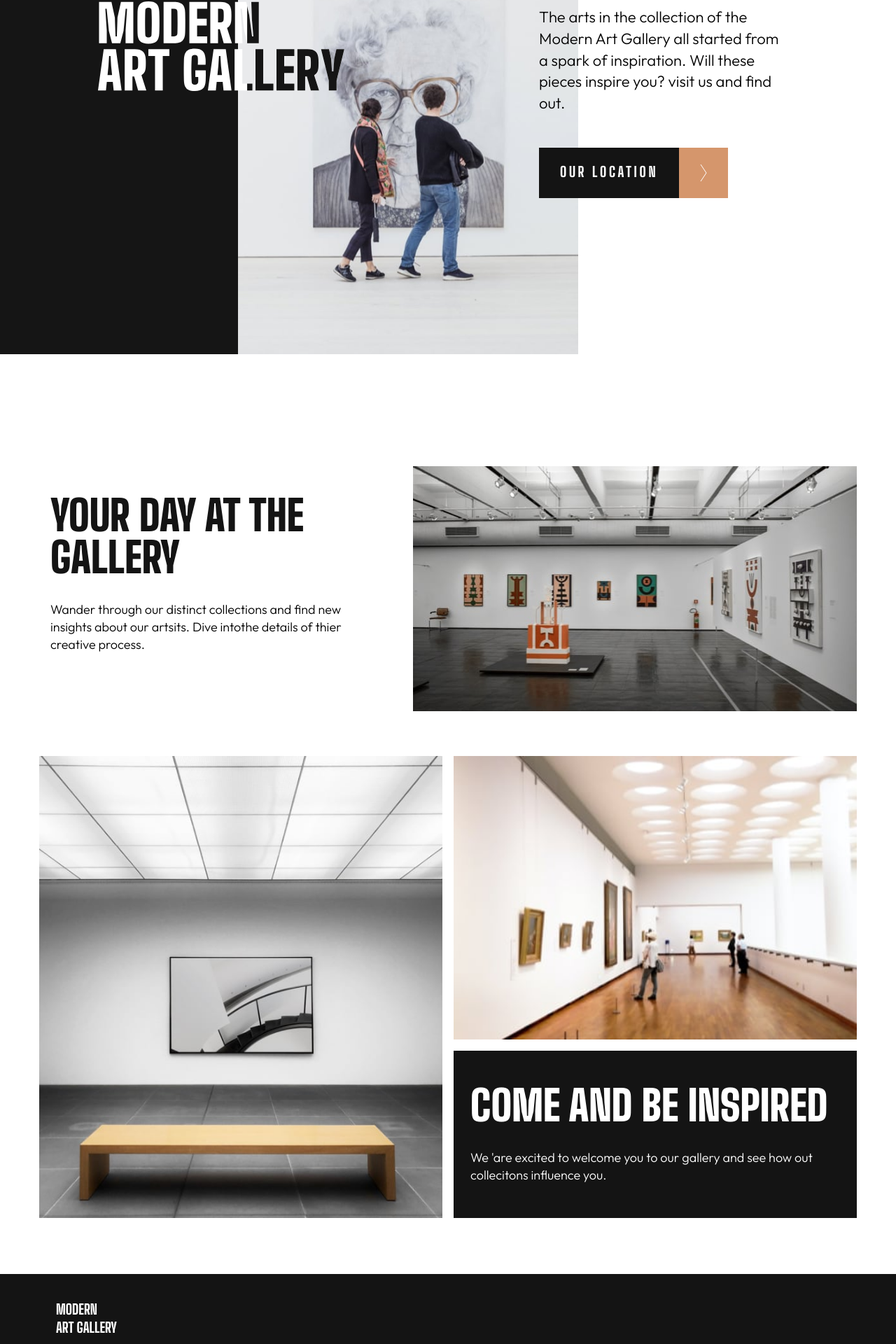
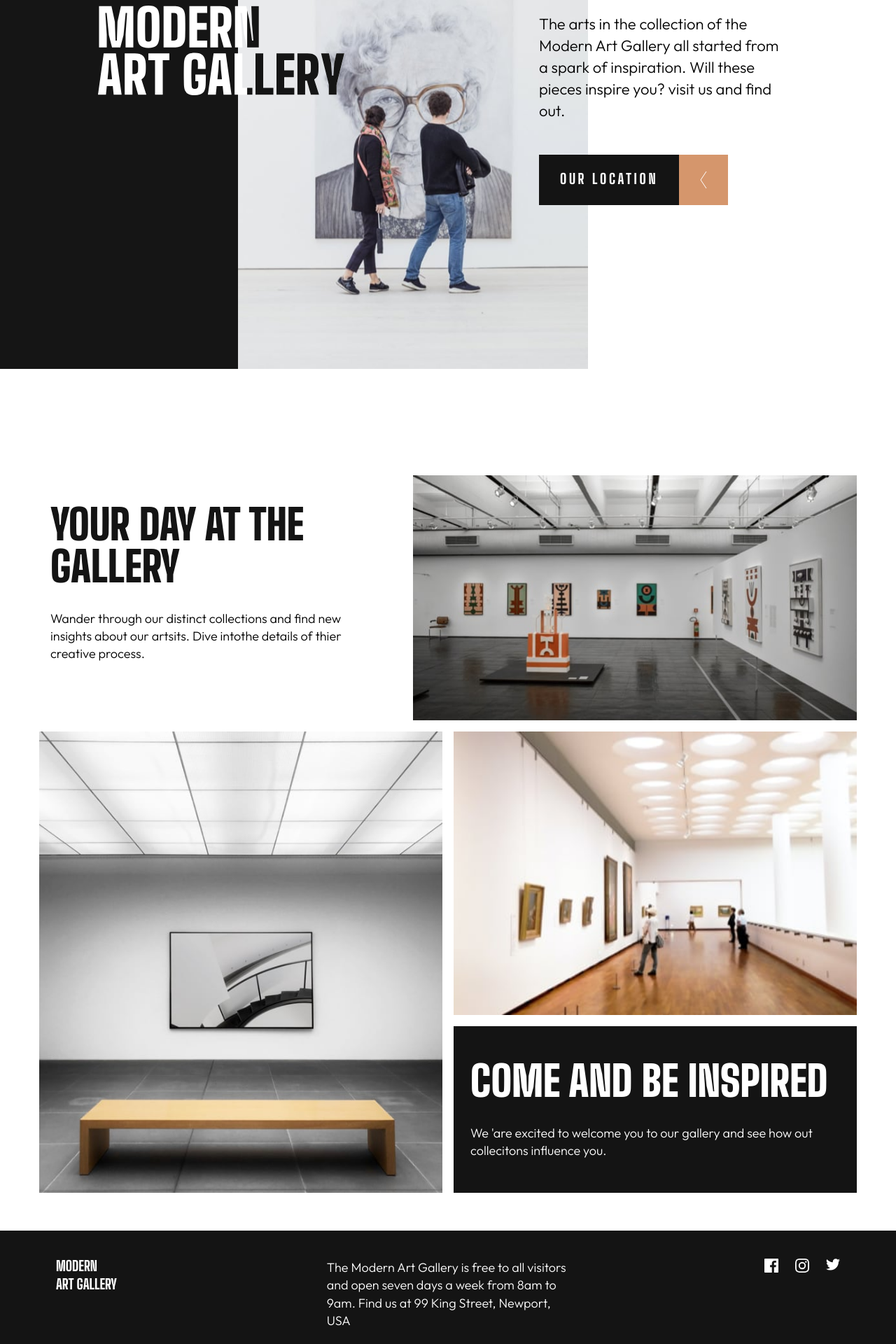
Before and after one commit to cgojk/artgallery, a React (Vite) app: page / in a window 1280 px wide. Shown: the part 214-2134 px from the top of the page at 70% size. Built offline with nearby package versions, Linux system fonts and the light colour scheme.

Commit message:
addign the page location

```diff
--- a/src/App.jsx
+++ b/src/App.jsx
@@ -2,6 +2,7 @@ import { Routes, Route } from "react-router-dom";
 
 import Home from "./pages/Home";
 import Layout from "./components/Layout";
+import Location from "./pages/Location";
 
 export default function App() {
   return (
@@ -9,6 +10,7 @@ export default function App() {
       <Route path="/" element={<Layout />}>
         <Route index element={<Home />} />
         <Route path="home" element={<Home />} />
+        <Route path="location" element={<Location />} />
       </Route>
     </Routes>
   );
--- a/src/components/Footer.jsx
+++ b/src/components/Footer.jsx
@@ -11,13 +11,16 @@ export default function Footer() {
   return (
     <footer className="footer">
         <div className="footer__container container">
-            <div className="footer__info ">
+
+                <div className="title__wraper">
                     <h1 className="footer__title">Modern
                    <span>Art Gallery</span> </h1>
+                </div>
+                <div className="text__wrapper">
+                    <p className="footer__text">The Modern Art Gallery is free to all visitors and open seven days a week from 8am to 9am.  Find us at 99 King Street, Newport, USA</p>
+                </div>
 
-                <p className="footer__text">The Modern Art Gallery is free to all visitors and open seven days a week from 8am to 9am.  Find us at 99 King Street, Newport, USA</p>
 
-            </div>
                 <div className="footer__container--icons">
                         <a href="#" className="footer__icon">
                             <img src={facebookIcon} alt="Facebook" />
@@ -29,8 +32,6 @@ export default function Footer() {
                             <img src={twitterIcon} alt="Twitter" />
                         </a>
 
-
-
                 </div>
         </div>
     </footer>
--- a/src/components/Hero.jsx
+++ b/src/components/Hero.jsx
@@ -10,6 +10,7 @@ import heroImageDesktop2x from "../assets/desktop/image-hero2x.jpg";
 import iconarrow from "../assets/icon-arrow-right.svg";
 import logolight from "../assets/logo-light.svg";
 import logoDark from "../assets/logo-dark.svg";
+import ArrowButton from "./UI/ArrowButton";
 
 import { Link } from "react-router-dom";
 
@@ -41,24 +42,16 @@ return (
       <div className="container__info">
         <div className="title__container--info">
           <img src={logolight} alt="Logo Light" className="logo__light" />
-          <div className="logo__dark--wrapper">
           <img src={logoDark} alt="Logo Dark" className="logo__dark" />
-       </div>
+
           </div>
           <div className="info-button">
             <p className="hero__description">
                 The arts in the collection of the Modern Art Gallery all started from a spark of inspiration.  Will these pieces inspire you? visit us and find out.
             </p>
-          <Link to="/location" className="button__container">
-              <span className="hero__button">Our Location</span>
-              <span className="hero__button-line">
-            <img
-              className="hero__button-icon"
-              src={iconarrow}
-              alt="Arrow Icon"
-            />
-            </span>
-       </Link>
+            <ArrowButton to="/location">
+                Our Location
+            </ArrowButton>
     </div>
  </div>
 </section>
--- /dev/null
+++ b/src/components/UI/ArrowButton.jsx
@@ -0,0 +1,21 @@
+import React from "react";
+import { Link } from "react-router-dom";
+import iconarrow from "../../assets/icon-arrow-left.svg";
+
+export default function ArrowButton({ children, to }) {
+  return (
+    <Link to={to} className="button__container">
+      <span className="hero__button">
+        {children}
+      </span>
+
+      <span className="hero__button-line">
+        <img
+          className="hero__button-icon"
+          src={iconarrow}
+          alt="Arrow"
+        />
+      </span>
+    </Link>
+  );
+}
--- a/src/pages/location.jsx
+++ b/src/pages/location.jsx
@@ -3,16 +3,20 @@ import locationImageMobile from "../assets/mobile/image-map.png";
 import locationImageDesktop from "../assets/desktop/image-map.png";
 import locationImageTablet from "../assets/tablet/image-map.png";
 
+import ArrowButton from "../components/UI/ArrowButton";
 
 export default function Location() {
 
   return (
-    <section className="location">
+    <section className="location container">
         <picture>
             <source media="(min-width: 1024px)" srcSet={locationImageDesktop} />
             <source media="(min-width: 768px)" srcSet={locationImageTablet} />
             <img src={locationImageMobile} alt="Location Image" />
         </picture>
+        <ArrowButton to="/home">
+            Back to Home
+        </ArrowButton>
     </section>
   );
 }
--- a/src/styles/_base.scss
+++ b/src/styles/_base.scss
@@ -12,7 +12,8 @@ body {
 
 
 .layout {
-  min-height: 100vh;
+//   min-height: 100vh;
+ min-height: 100dvh;
   display: flex;
   flex-direction: column;
 //   padding:var(--space-5) 0;
@@ -118,7 +119,7 @@ body {
 .info{
 
   .container__image--info{
-    padding:var(--space-9) var(--space-5);
+   padding: var(--space-7) var(--space-5) var(--space-4);;
             .image__container{
                 overflow:hidden;
                 width: 100%;
@@ -163,7 +164,7 @@ body {
     display:flex;
     flex-direction:column;
     gap:var(--space-9);
-      padding:var(--space-9) var(--space-5);
+      padding:var(--space-2) var(--space-5);
 
     picture{
         overflow:hidden;
@@ -214,12 +215,15 @@ body {
 // ========================FOOTER==============================
 
 .footer{
+    flex-shrink: 0;
+  background-color: var(--grey-900);
+//   margin-top: 0;
     background-color:var(--grey-900);
-    margin-top:var(--space-11);
+     margin-top:var(--space-11);
 
     .footer__container{
-    display:flex;
-    flex-direction:column;
+    display:grid;
+    grid-template-columns: 1fr;
     gap:var(--space-10);
      padding:var(--space-10);
 
--- a/src/styles/_queries.scss
+++ b/src/styles/_queries.scss
@@ -11,8 +11,8 @@
 
     .hero{
       display:grid;
-     min-height: 90svh;
-     height:90svh;
+     min-height: 85svh;
+    //  height:85svh;
 
      grid-template-columns: repeat(12, minmax(0, 1fr));
 
@@ -67,6 +67,7 @@
         display:grid;
         grid-template-columns: 1fr 100px 1fr;
         gap:var(--space-5);
+
 
 
 
@@ -147,6 +148,21 @@
     }
 }
 }
+
+// ============================================
+// footer===========================================
+.footer{
+.footer__container{
+    display:grid;
+    grid-template-columns: 1fr 1fr 1fr;
+
+    .footer__container--icons{
+
+        justify-content: flex-end;
+
+    }
+}
+}
 }
 
 
@@ -164,6 +180,8 @@
     display: grid;
     position:relative;
     max-width: 1200px;
+    min-height: 90svh;
+    //  height:90svh;
 
     margin-inline: auto;
     width:100%;
--- a/src/styles/_variables.scss
+++ b/src/styles/_variables.scss
@@ -118,6 +118,11 @@
   --space-16: 6rem;     /* 96px */
   --space-18: 7rem;     /* 112px */
   --space-20: 8rem;     /* 128px */
+
+   /* =========================================================
+       BREAKPOINTS
+       ========================================================= */
+
 }
 
 
```
Lines whose indentation alone changed are shown as unchanged.
